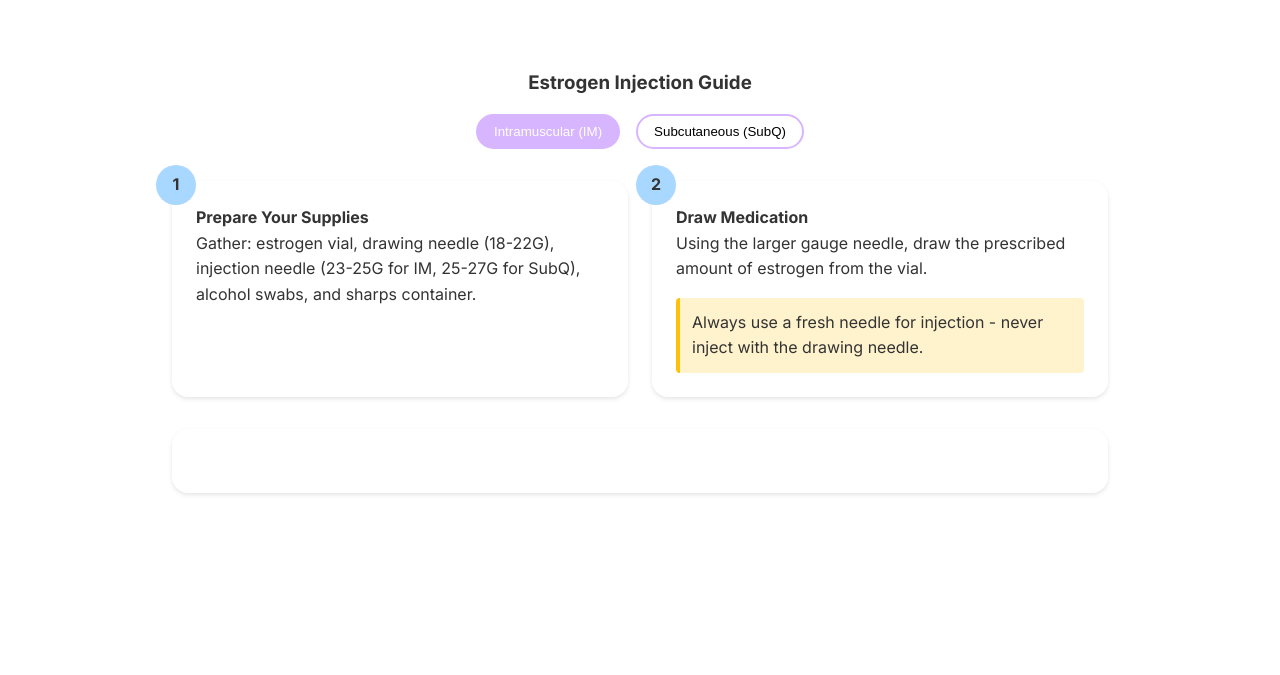
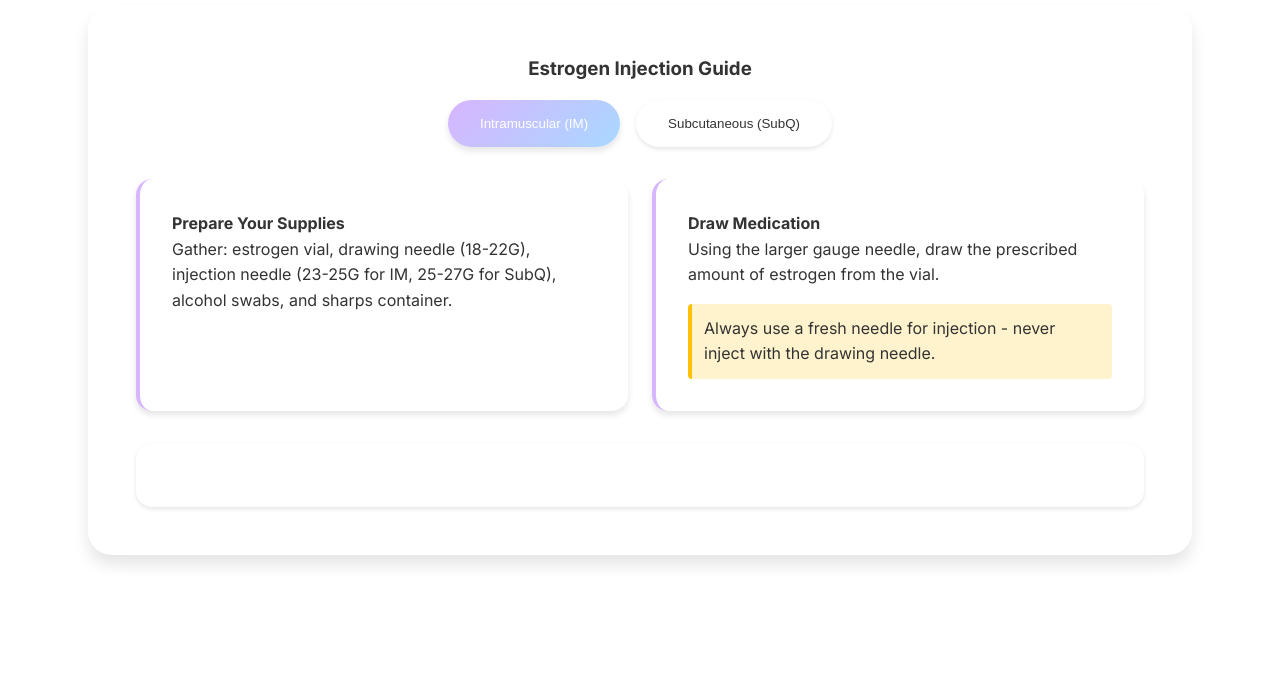
Before and after one commit to remixmb/gauage-it-right, a plain HTML site: page index.html in a window 1280 px wide. Shown: the part 1825-2500 px from the top of the page. Drawn offline with Linux system fonts and the light colour scheme.

Commit message:
enhanced gauge injection guide css

```diff
--- a/css/components/injection-guide.css
+++ b/css/components/injection-guide.css
@@ -1,7 +1,8 @@
 .injection-guide-container {
-    max-width: 1000px;
-    margin: 2rem auto;
-    padding: 2rem;
+    background: white;
+    border-radius: 1.5rem;
+    box-shadow: var(--shadow-lg);
+    padding: var(--spacing-xl);
 }
 
 .guide-header {
@@ -17,17 +18,20 @@
 }
 
 .type-btn {
-    padding: 0.5rem 1rem;
-    border: 2px solid var(--primary-purple);
-    background: none;
+    background: white;
+    color: var(--text-color);
+    font-weight: 500;
+    padding: var(--spacing-sm) var(--spacing-lg);
     border-radius: 2rem;
-    cursor: pointer;
+    border: none;
+    box-shadow: var(--shadow-sm);
     transition: all 0.3s ease;
 }
 
 .type-btn.active {
-    background: var(--primary-purple);
+    background: var(--gradient-bg);
     color: white;
+    box-shadow: var(--shadow-md);
 }
 
 .steps-container {
@@ -39,10 +43,15 @@
 
 .step-card {
     background: white;
-    padding: 1.5rem;
     border-radius: 1rem;
-    box-shadow: 0 2px 4px rgba(0, 0, 0, 0.1);
-    position: relative;
+    box-shadow: var(--shadow-md);
+    padding: var(--spacing-lg);
+    border-left: 4px solid var(--primary-purple);
+    transition: transform 0.3s ease;
+}
+
+.step-card:hover {
+    transform: translateY(-5px);
 }
 
 .step-number {
```
